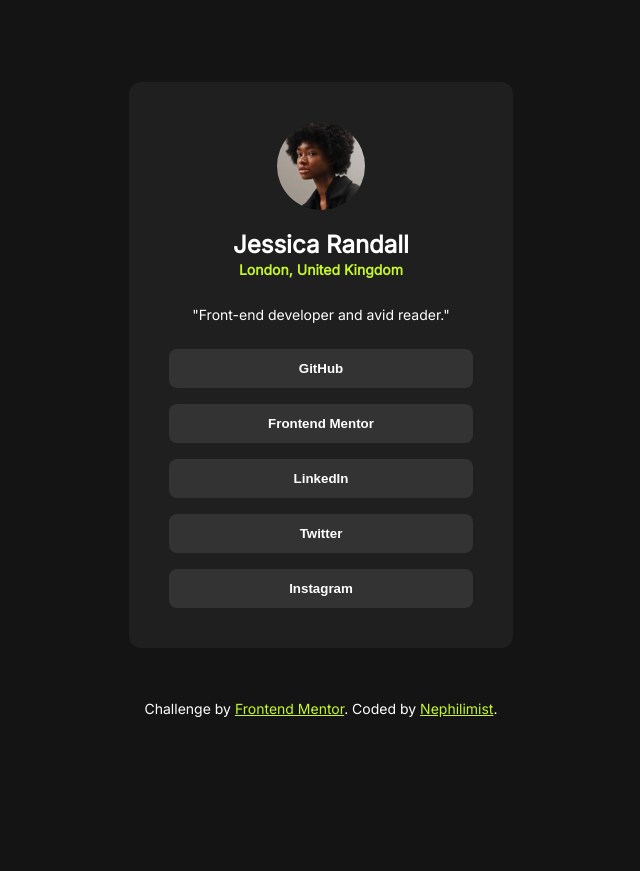
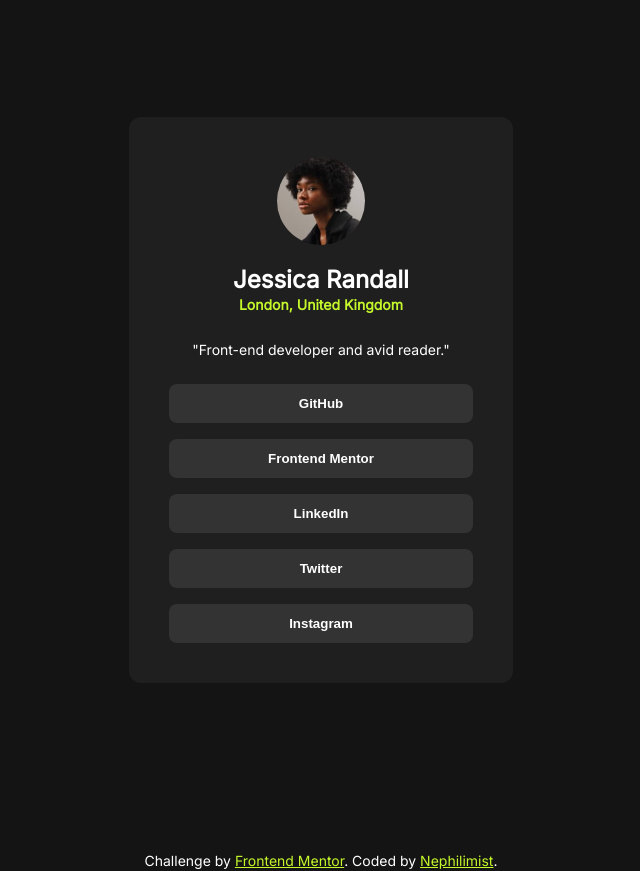
Before and after one commit to Nephilimist/Social-links-profile, a plain HTML site: page index.html in a window 1280 px wide. Shown: the whole page, without its empty margins (319-959 px from the left). Before the commit the page ends 800 px from the top, so only its background shows below. Drawn offline with Linux system fonts and the light colour scheme.

Commit message:
footer fix

```diff
--- a/style.css
+++ b/style.css
@@ -15,7 +15,7 @@
   padding: 0;
 }
 
-body {
+main {
   font-family: "Inter", sans-serif;
   font-optical-sizing: auto;
   font-weight: 400;
@@ -46,7 +46,7 @@
 }
 
 @media only screen and (max-width: 600px) {
-    body {
+    main {
         padding: 24px;
     }
 
@@ -101,7 +101,18 @@
 }
 
 footer {
-  margin-top: 50px;
+  padding-top: 50px;
+  font-family: "Inter", sans-serif;
+  font-optical-sizing: auto;
+  font-weight: 400;
+  font-style: normal;
+  font-variation-settings: "slnt" 0;
+  color: var(--white);
+  background-color: var(--off-black);
+  font-size: 14px;
+  line-height: 150%;
+  display: flex;
+  justify-content: center;
 }
 
 footer a {
```
